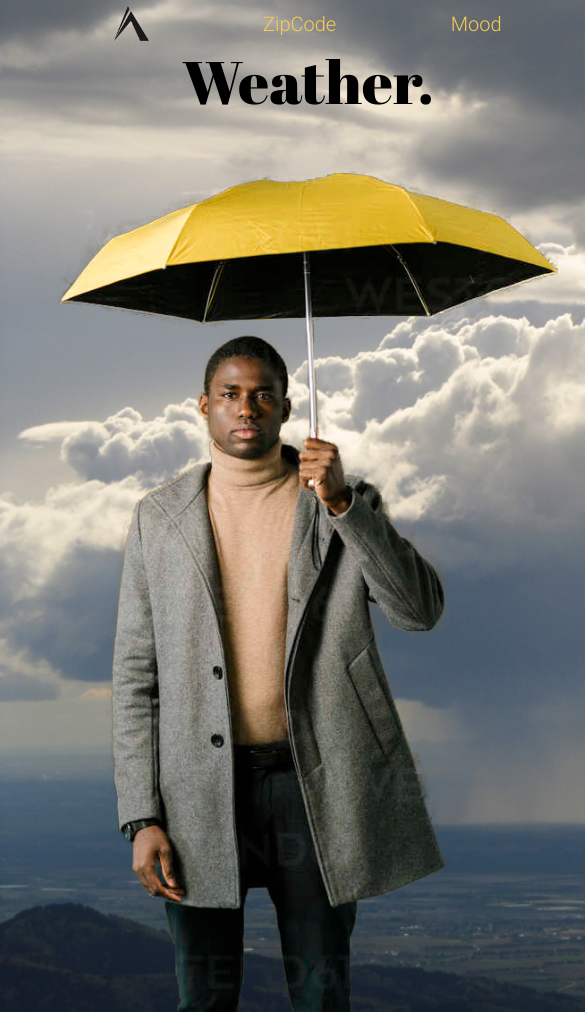
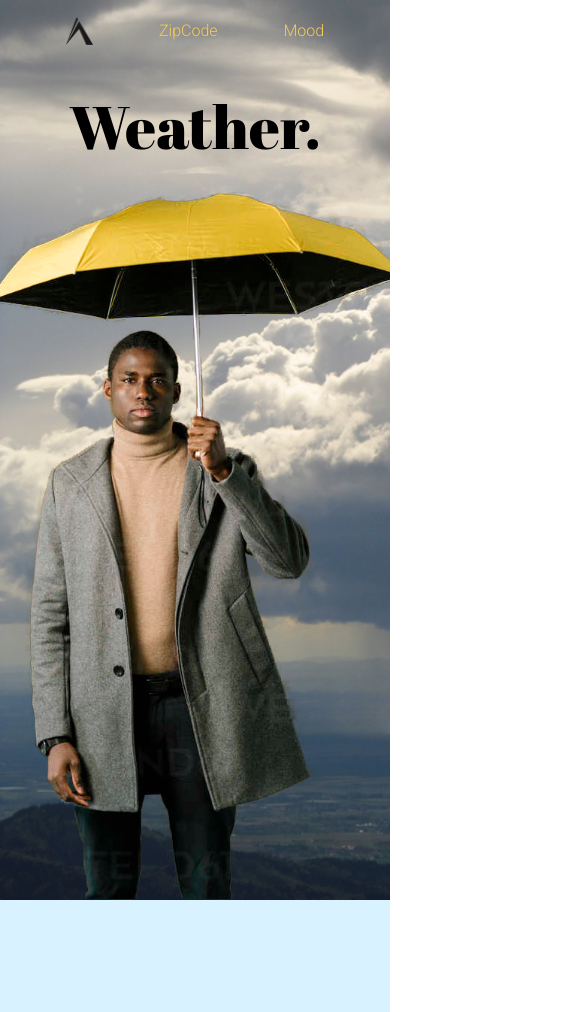
Before and after one commit to AhmadSci/Weather-App, a website: page website/index.html in a window 390 px wide. Shown: the top 1012 px of the page, 585 px wide, since content can reach past the window. Drawn offline with Linux system fonts and the light colour scheme.

Commit message:
Responsiveness fixes

```diff
--- a/website/app.js
+++ b/website/app.js
@@ -5,6 +5,7 @@ const beforeApi = ",&appid=";
 // to get the temperature in Celsius
 const afterApi = "&units=metric";
 const server = "https://ahmed-weather-app1.herokuapp.com";
+const button = document.getElementById("generate");
 
 // Create a new date instance dynamically with JS
 let d = new Date();
@@ -88,3 +89,8 @@ const Weather = () => {
 
 // check if the button is clicked
 document.getElementById("generate").addEventListener("click", Weather);
+
+button.addEventListener("click", function scrollTo (){
+  let toScrollTo = document.querySelector(".title");
+  toScrollTo.scrollIntoView({behavior: "smooth", block: "start", inline: "nearest"});
+});
--- a/website/index.html
+++ b/website/index.html
@@ -3,6 +3,7 @@
   <head>
     <meta charset="UTF-8">
     <title>Weather Journal</title>
+    <meta name="viewport" content="width=device-width, initial-scale=1.0">
     <link href="https://fonts.googleapis.com/css?family=Abril+Fatface|Roboto:300,700" rel="stylesheet">
     <link rel="stylesheet" href="style.css">
     <link rel="shortcut icon" type="image/jpg" href="resources/logo.png"/>
--- a/website/style.css
+++ b/website/style.css
@@ -1,3 +1,6 @@
+html{
+    scroll-behavior: smooth;
+}
 *{
     margin: 0px;
     padding: 0px;
@@ -66,12 +69,32 @@ label {
 
 }
 .people{
-    margin-top: 50px;
-    width: 30%;
-    min-width: 500px;
-    color: transparent;
+    margin-top: 6%;
+    width: 70%;
+    max-width: 900px;
+    min-width: 420px;
 }
 
+@media (max-width: 600px){
+    .headline{
+        margin-top: 10%;
+    }
+    .navbar{
+        width: 100%;
+        margin-top: 4%;
+    }
+    a {
+        font-size: .8em;
+    }
+    .logo{
+        width: 7%;
+        height: 7%;
+    }
+    label{
+        font-size: 1em;
+    }
+
+}
 .zip{
     display: flex;
     justify-content: center;
@@ -92,6 +115,7 @@ label {
     outline: none;
     margin: 2% 0px;
     font-size: .5em;
+    width: 50%;
     transition: .7s;
 }
 #zip:focus{
@@ -106,6 +130,7 @@ label {
     flex-wrap: wrap;
     align-items: center;
     flex-direction: column;
+    text-align: center;
     font-size: 2em;
     color: black;
     background-color: #e7d3f6;
@@ -120,6 +145,7 @@ label {
     outline: none;
     margin: 2% 0px;
     font-size: .5em;
+    width: 70%;
     transition: .7s;
 }
 #feelings:focus{
@@ -141,6 +167,7 @@ label {
     border: none;
     border-radius: 20px;
     width: 40%;
+    min-width: 300px;
     height: 35%;
     font-size: 1.5em;
     font-family: "Abril Fatface";
```
